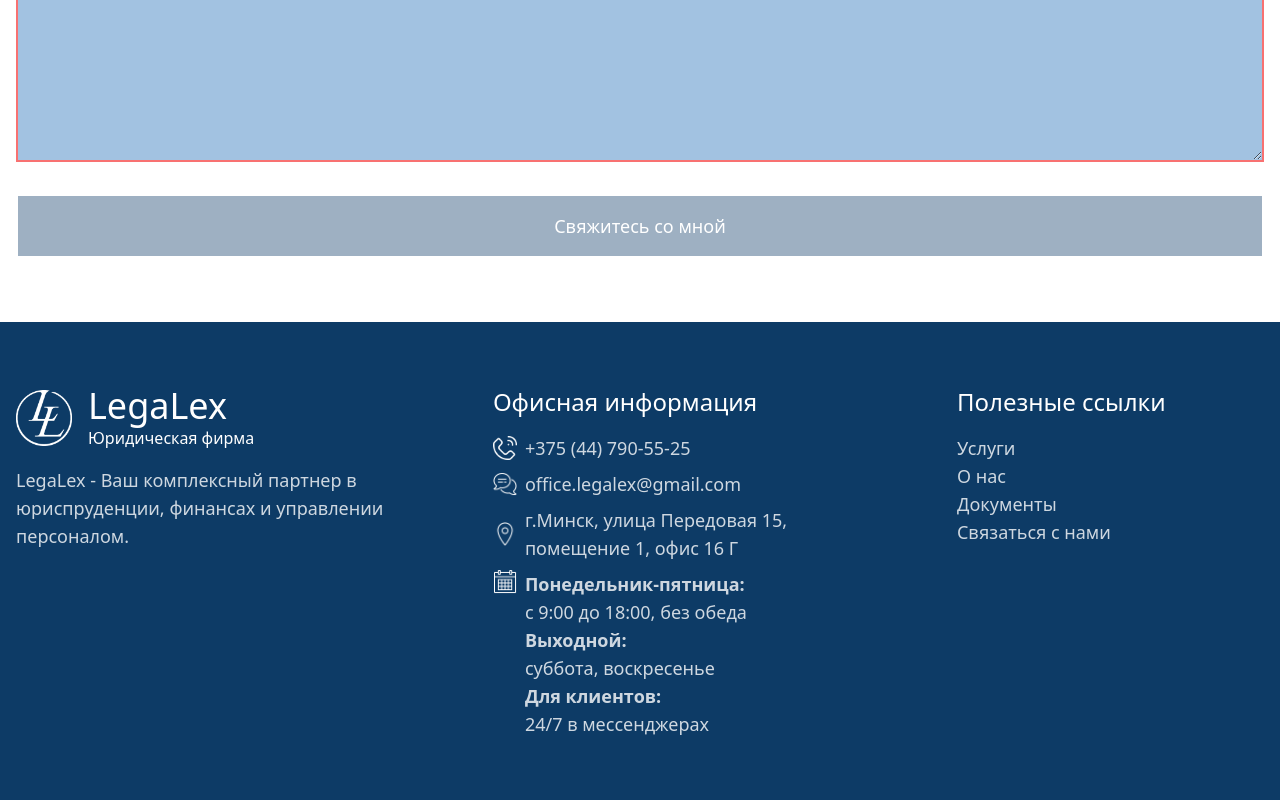
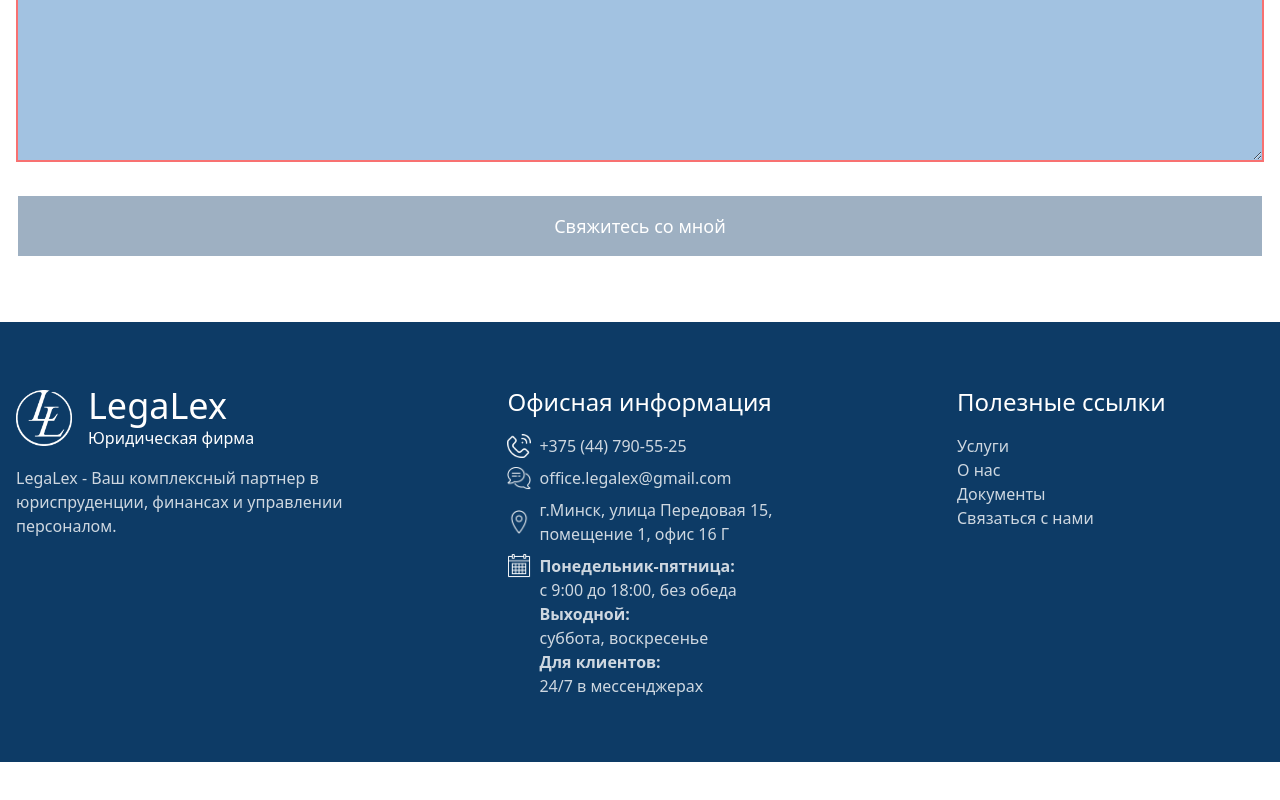
Before and after one commit to PeeAre/LegalexFrontEnd, a React (Create React App) app: page / in a window 1280 px wide. Shown: the part 3457-4257 px from the top of the page. After the commit the page ends 4219 px from the top, so only its background shows below. Built offline with nearby package versions, Linux system fonts and the light colour scheme.

Commit message:
Update Footer.tsx

```diff
--- a/src/components/Footer.tsx
+++ b/src/components/Footer.tsx
@@ -7,8 +7,8 @@ const Footer = () => {
     <>
       <footer className="relative flex justify-center bg-blue_dark bg-contain bg-bottom bg-no-repeat object-center p-2 py-8 text-white lg:px-4 lg:py-16">
         <div className="container">
-          <div className="grid sm:grid-cols-4 gap-4 md:grid-cols-3">
-            <div className="sm:col-span-4 flex flex-col items-center gap-4 md:col-span-1 md:items-start">
+          <div className="grid gap-4 sm:grid-cols-4 md:grid-cols-3">
+            <div className="flex flex-col items-center gap-4 sm:col-span-4 md:col-span-1 md:items-start">
               <Link to={'/'} className="flex items-center gap-4">
                 <img src="/images/logo-white.png" alt="Legalex" className="h-14 w-14" />
                 <div className="flex flex-col">
@@ -16,13 +16,13 @@ const Footer = () => {
                   <span className="text-sm lg:text-base">Юридическая фирма</span>
                 </div>
               </Link>
-              <span className="text-center text-lg text-white/80 md:text-start">
+              <span className="text-center text-white/80 md:text-start">
                 LegaLex - Ваш комплексный партнер в юриспруденции, финансах и управлении персоналом.
               </span>
             </div>
-            <div className="sm:col-span-2 md:col-span-1 w-fit mx-auto">
+            <div className="mx-auto w-fit sm:col-span-2 md:col-span-1">
               <span className="text-2xl">Офисная информация</span>
-              <div className="flex flex-col gap-2 text-white/80 md:text-lg">
+              <div className="flex flex-col gap-2 text-white/80">
                 <div className="mt-4 flex items-center gap-2">
                   <img src={'/images/phone.png'} className="h-6 w-6" alt="icon-document" />
                   <a
@@ -43,7 +43,9 @@ const Footer = () => {
                 </div>
                 <div className="flex items-center gap-2">
                   <img src={'/images/location.png'} className="h-6 w-6" alt="icon-document" />
-                  <span className="">г.Минск, улица Передовая 15, <br /> помещение 1, офис 16 Г</span>
+                  <span className="">
+                    г.Минск, улица Передовая 15, <br /> помещение 1, офис 16 Г
+                  </span>
                 </div>
                 <div className="flex items-start gap-2">
                   <img src={'/images/calendar.png'} className="h-6 w-6" alt="icon-document" />
@@ -66,9 +68,9 @@ const Footer = () => {
                 </div>
               </div>
             </div>
-            <div className="sm:col-span-2 flex flex-col md:col-span-1 w-fit mx-auto">
+            <div className="mx-auto flex w-fit flex-col sm:col-span-2 md:col-span-1">
               <span className="text-2xl">Полезные ссылки</span>
-              <div className="flex flex-col text-lg text-white/80">
+              <div className="flex flex-col text-white/80">
                 <Link to="/services" className="mt-4 hover:text-white">
                   Услуги
                 </Link>
```
